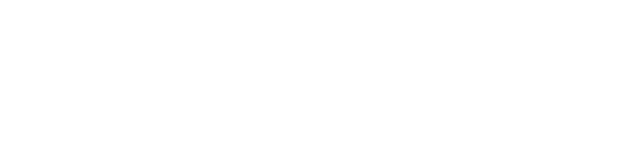
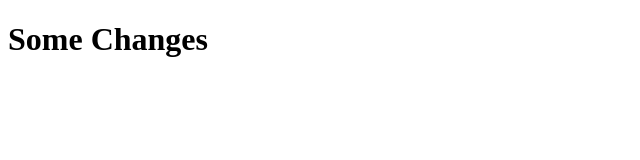
Before and after one commit to inheritedlooser/learn-web-dev, a plain HTML site: page index.html in a window 1280 px wide. Shown: the whole page, without its empty margins (0-640 px from the left). Drawn offline with Linux system fonts and the light colour scheme.

Commit message:
added scripts and modified html file

```diff
--- a/index.html
+++ b/index.html
@@ -6,6 +6,6 @@
     <title>Learning</title>
 </head>
 <body>
-
+    <h1>Some Changes</h1>
 </body>
 </html>
```
Also changed, not shown: script.js (added).
